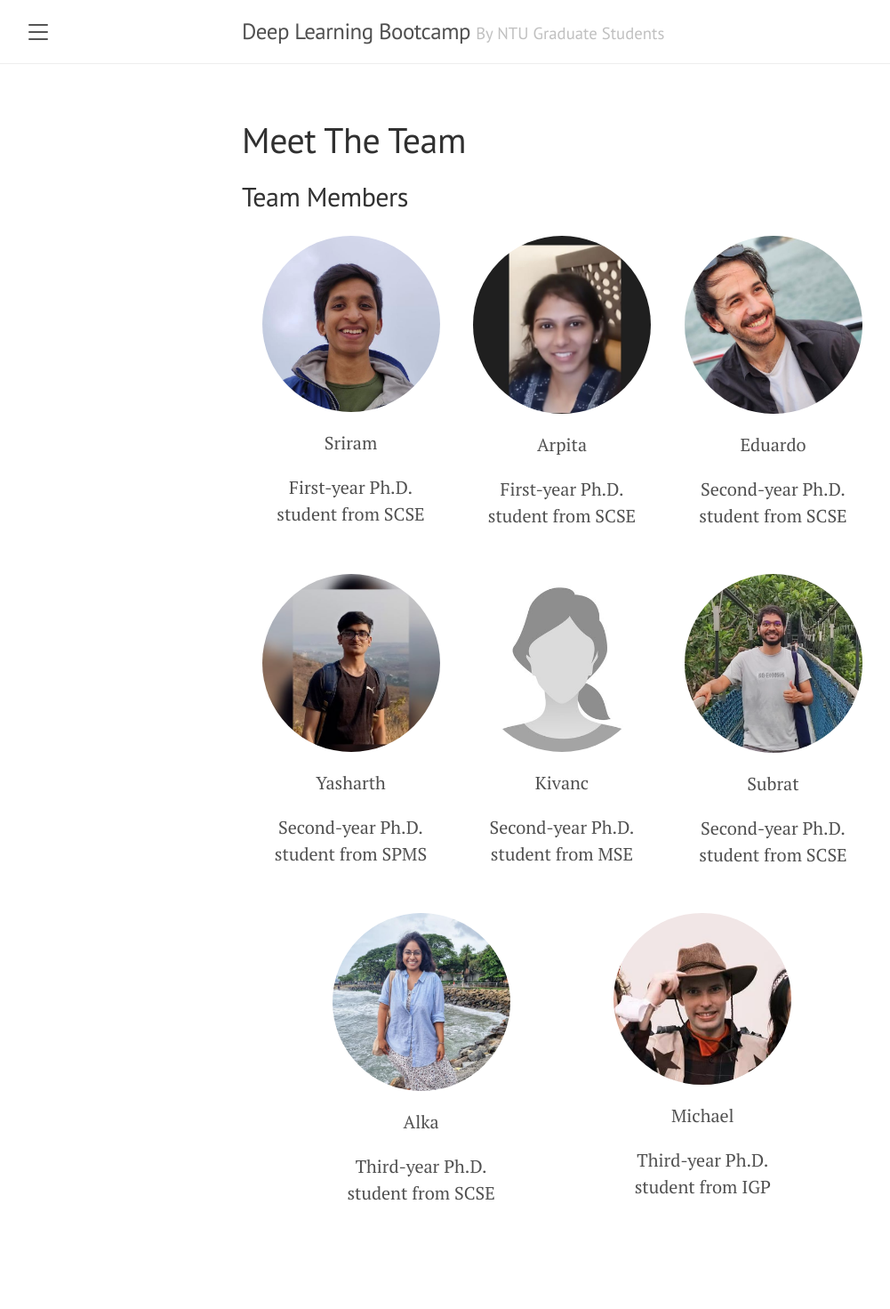
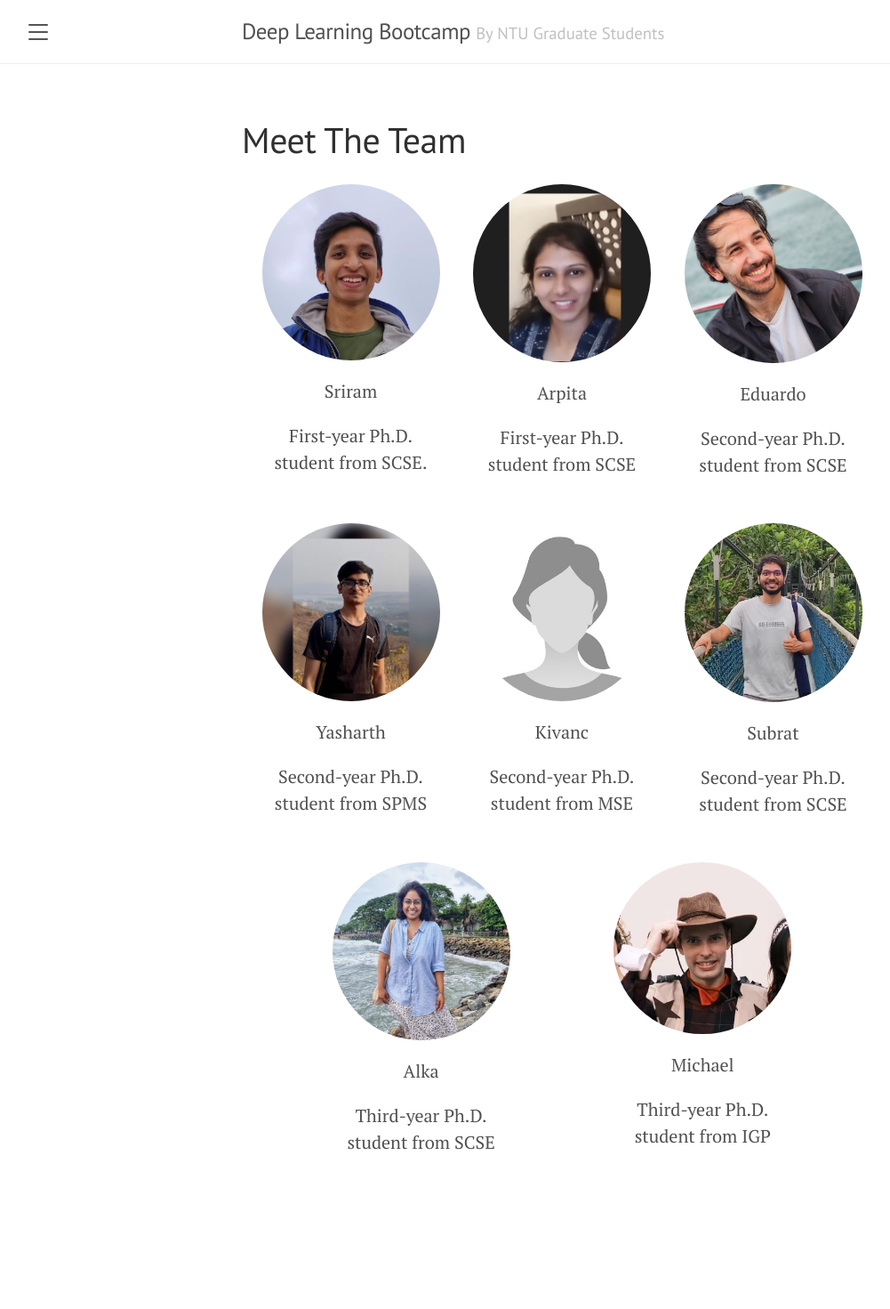
Before and after one commit to m-yuhas/deep-learning-2024, a Jekyll site: the page built from meet.md, in a window 1280 px wide. Shown: the whole page at 89% size, without its empty margins (8-1009 px from the left). Built offline with Jekyll 4.4.1, drawn with Linux system fonts in a browser that asks for light colours; after the commit the page ends 1414 px from its top, so only the background shows below that.

Commit message:
row view meet.md

```diff
--- a/meet.md
+++ b/meet.md
@@ -22,14 +22,13 @@ title: Meet The Team
   }
 </style>
 
-## Team Members
 
 <div class="team-container">
 
   <div class="team-member">
     <img src="{{site.baseurl | prepend: site.url}}public/team_images/sriram.png" alt="Sriram">
     <p>Sriram</p>
-    <p>First-year Ph.D. student from SCSE</p>
+    <p>First-year Ph.D. student from SCSE.</p>
   </div>
 
   <div class="team-member">
```
